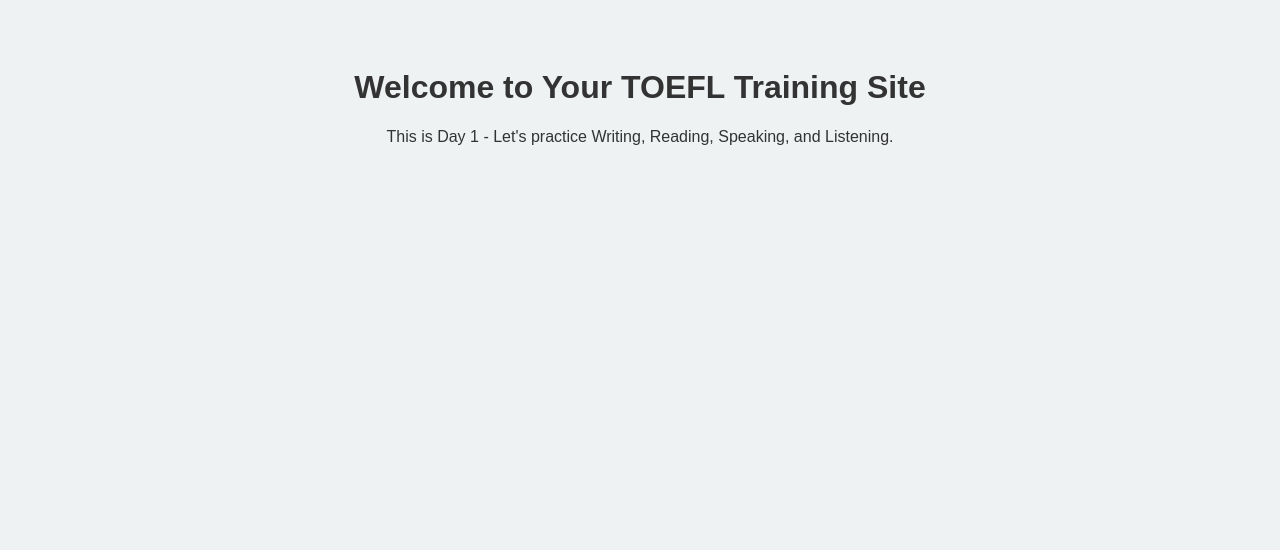
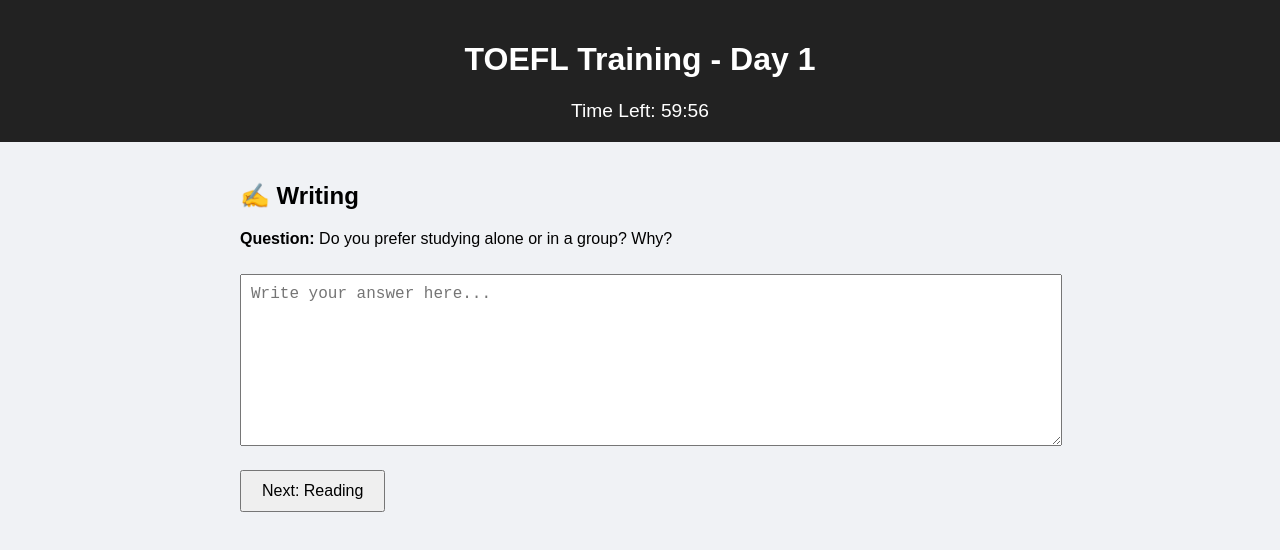
Before and after one commit to otabey1/toefl-training-site, a plain HTML site: page index.html in a window 1280 px wide. Drawn offline with Linux system fonts and the light colour scheme.

Commit message:
Update index.html

```diff
--- a/index.html
+++ b/index.html
@@ -1,14 +1,123 @@
 <!DOCTYPE html>
 <html lang="en">
 <head>
-  <meta charset="UTF-8">
-  <meta name="viewport" content="width=device-width, initial-scale=1.0">
-  <title>TOEFL Training Site</title>
-  <link rel="stylesheet" href="style.css">
+  <meta charset="UTF-8" />
+  <meta name="viewport" content="width=device-width, initial-scale=1.0" />
+  <title>TOEFL Training - Day 1</title>
+  <style>
+    body {
+      font-family: Arial, sans-serif;
+      background: #f0f2f5;
+      margin: 0;
+      padding: 0;
+    }
+    header {
+      background-color: #222;
+      color: white;
+      padding: 20px;
+      text-align: center;
+    }
+    .timer {
+      font-size: 1.2rem;
+    }
+    .container {
+      padding: 20px;
+      max-width: 800px;
+      margin: auto;
+      display: none;
+    }
+    .active {
+      display: block;
+    }
+    textarea {
+      width: 100%;
+      height: 150px;
+      margin-top: 10px;
+      font-size: 1rem;
+      padding: 10px;
+    }
+    button {
+      margin-top: 20px;
+      padding: 10px 20px;
+      font-size: 1rem;
+    }
+  </style>
 </head>
 <body>
-  <h1>Welcome to Your TOEFL Training Site</h1>
-  <p>This is Day 1 - Let's practice Writing, Reading, Speaking, and Listening.</p>
-  <script src="script.js"></script>
+  <header>
+    <h1>TOEFL Training - Day 1</h1>
+    <div class="timer" id="timer">Time Left: 60:00</div>
+  </header>
+
+  <div class="container active" id="writing">
+    <h2>✍ Writing</h2>
+    <p><strong>Question:</strong> Do you prefer studying alone or in a group? Why?</p>
+    <textarea placeholder="Write your answer here..."></textarea>
+    <button onclick="showSection('reading')">Next: Reading</button>
+  </div>
+
+  <div class="container" id="reading">
+    <h2>📖 Reading</h2>
+    <p><strong>Passage:</strong> Lorem ipsum dolor sit amet, consectetur adipiscing elit...</p>
+    <p><strong>Q1:</strong> What is the main idea?</p>
+    <ul>
+      <li><input type="radio" name="q1" /> Option A</li>
+      <li><input type="radio" name="q1" /> Option B</li>
+      <li><input type="radio" name="q1" /> Option C</li>
+      <li><input type="radio" name="q1" /> Option D</li>
+    </ul>
+    <button onclick="showSection('speaking')">Next: Speaking</button>
+  </div>
+
+  <div class="container" id="speaking">
+    <h2>🗣 Speaking</h2>
+    <p><strong>Question:</strong> Do you prefer morning or evening study sessions?</p>
+    <button onclick="startSpeaking()">🎤 Start Recording</button>
+    <p id="speak-status"></p>
+    <button onclick="showSection('listening')">Next: Listening</button>
+  </div>
+
+  <div class="container" id="listening">
+    <h2>🎧 Listening</h2>
+    <audio controls>
+      <source src="sample-audio.mp3" type="audio/mpeg" />
+      Your browser does not support the audio element.
+    </audio>
+    <p><strong>Q:</strong> What was the speaker's main point?</p>
+    <ul>
+      <li><input type="radio" name="lq1" /> A</li>
+      <li><input type="radio" name="lq1" /> B</li>
+      <li><input type="radio" name="lq1" /> C</li>
+      <li><input type="radio" name="lq1" /> D</li>
+    </ul>
+    <button onclick="alert('Test Complete! Scoring coming soon.')">Finish</button>
+  </div>
+
+  <script>
+    let timeLeft = 60 * 60;
+    const timer = document.getElementById("timer");
+
+    function updateTimer() {
+      const minutes = Math.floor(timeLeft / 60).toString().padStart(2, '0');
+      const seconds = (timeLeft % 60).toString().padStart(2, '0');
+      timer.textContent = `Time Left: ${minutes}:${seconds}`;
+      timeLeft--;
+      if (timeLeft < 0) clearInterval(timerInterval);
+    }
+
+    const timerInterval = setInterval(updateTimer, 1000);
+
+    function showSection(id) {
+      document.querySelectorAll('.container').forEach(c => c.classList.remove('active'));
+      document.getElementById(id).classList.add('active');
+    }
+
+    function startSpeaking() {
+      document.getElementById("speak-status").innerText = "🎙 Recording (simulated)...";
+      setTimeout(() => {
+        document.getElementById("speak-status").innerText = "✅ Recording complete.";
+      }, 60000);
+    }
+  </script>
 </body>
 </html>
```
